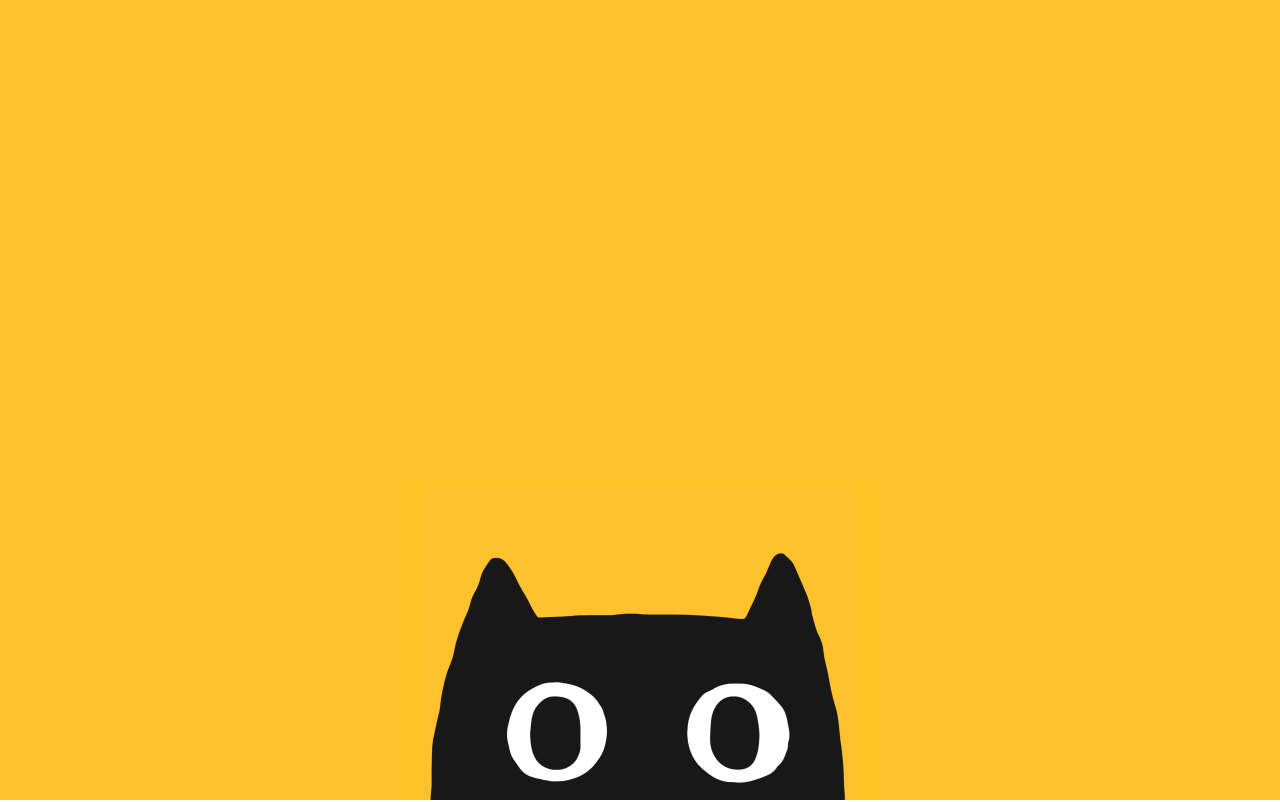
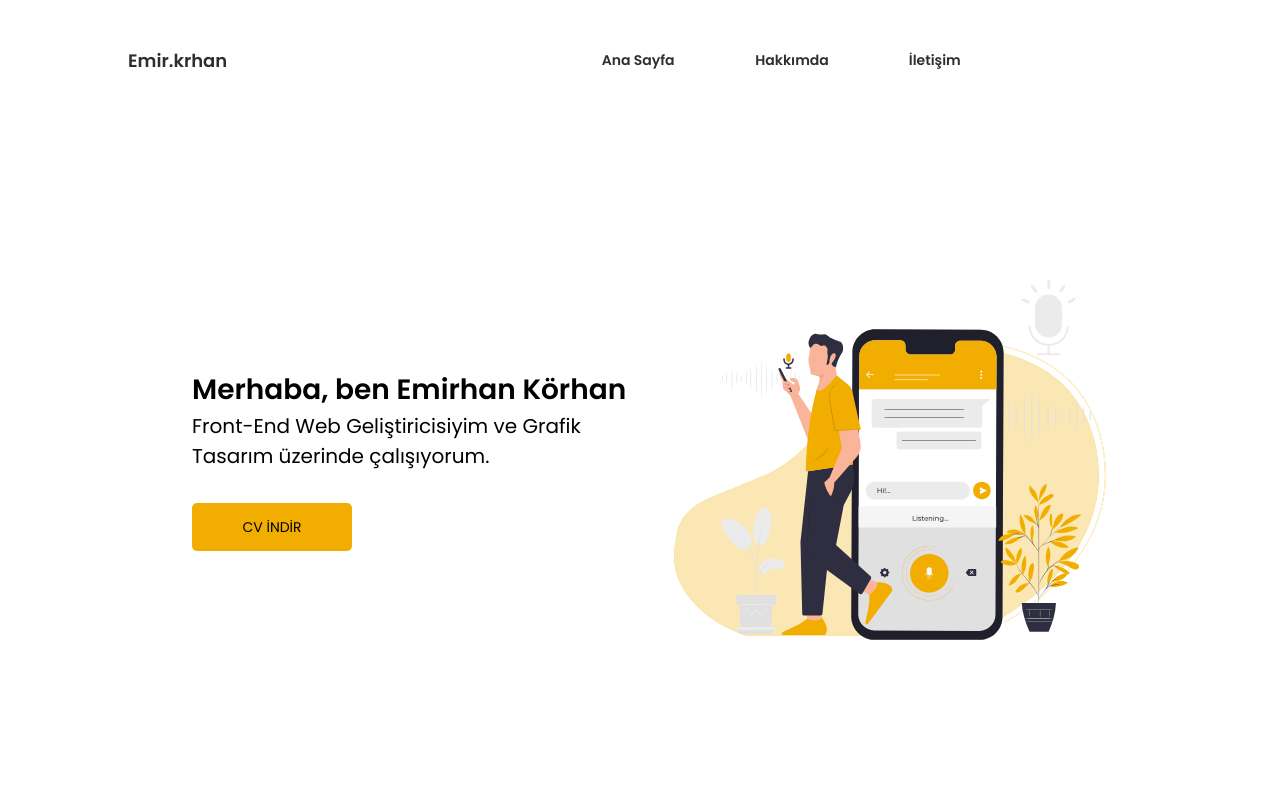
Before and after one commit to emirhankorhan/portfolio-master, a React (Create React App) app: page / in a window 1280 px wide. Shown: the top 802 px of the page. Built offline with nearby package versions, Linux system fonts and the light colour scheme.

Commit message:
back try

```diff
--- a/public/index.html
+++ b/public/index.html
@@ -2,6 +2,9 @@
 <html lang="en">
   <head>
     <meta charset="utf-8" />
+    <link rel="preconnect" href="https://fonts.googleapis.com">
+<link rel="preconnect" href="https://fonts.gstatic.com" crossorigin>
+<link href="https://fonts.googleapis.com/css2?family=Lexend:wght@100;200;300;400;500;600;700;800;900&display=swap" rel="stylesheet">
     <link rel="preconnect" href="https://fonts.googleapis.com">
 <link rel="preconnect" href="https://fonts.gstatic.com" crossorigin>
 <link href="https://fonts.googleapis.com/css2?family=Poppins&display=swap" rel="stylesheet">
--- a/src/App.css
+++ b/src/App.css
@@ -4,25 +4,6 @@
     padding: 0;
 }
 
-.app{
-    background-color: white;
-    width: 100%;
-    height: 100vh;
-    display: flex;
-    align-items: flex-end;
-    justify-content:center;
-    background-color: #ffc12c;
-}
-
-.gif-app{
-    width: 30rem;
-    height: 20rem;
-    background-image: url(petz.gif);
-    background-size: contain;
-    background-repeat: no-repeat;
-    background-position: bottom;
-}
-/*
 .opacitybutton{
     background-color: #fff;
     border: none;
@@ -194,4 +175,4 @@
 @keyframes ornek-animasyon {
     from {left: -100%;}
     to {left: 0;}
-  } */
+  }
--- a/src/App.js
+++ b/src/App.js
@@ -1,103 +1,96 @@
 import './App.css'
-// import Home from './component/home/Home';
+import Home from './component/home/Home';
 
-// import React, { useState } from 'react'
-// import Project from './component/project/Project';
-// import Footer from './component/footer/Footer';
-// import { Link } from 'react-scroll'
-// import About from './component/about/About';
+import React, { useState } from 'react'
+import Project from './component/project/Project';
+import Footer from './component/footer/Footer';
+import { Link } from 'react-scroll'
+
 
 
 
 function App() {
 
-  return(
-    <div className='app'>
+  const [onButton, setOnButton] = useState(false);
 
-      <div className='gif-app'></div>
+  const buttonaBas = () => {
+    setOnButton(true);
+  }
 
-    </div>
-  )
-  // const [onButton, setOnButton] = useState(false);
+  const buttonaBasma = () => {
+    setOnButton(false);
+  }
 
-  // const buttonaBas = () => {
-  //   setOnButton(true);
-  // }
+  if (onButton === false) {
+    return (
+      <div className='anadivana'>
 
-  // const buttonaBasma = () => {
-  //   setOnButton(false);
-  // }
+      <div className='navbar'>
+        <div className='navbarlogo'>Emir.krhan</div>
+        <div className='navbarlink'>
+          <a href='/' >Ana Sayfa</a>
+          <Link className='atagx' to="about" spy={true} smooth={true} duration={500}>
+          Hakkımda
+        </Link>
+        <Link className='atagx' to="contact" spy={true} smooth={true} duration={500}>
+          İletişim
+        </Link>
+        </div>
+        <i onClick={buttonaBas} class="fa-brands fa-microsoft"></i>
+      </div>
+      <a href='/' id='about'>{null}</a>
+      <Home/>
+      {/* <About/> */}
+      <Project/>
+      <a href='/' id='contact'>{null}</a>
+      <Footer/>
+      </div>
+    )}else if(onButton === true){
+      return(
+        <div>
+          <div className='navbar'>
+        <div className='navbarlogo'>Emir.krhan</div>
+        <div className='navbarlink'>
+          <a href='/' >Ana Sayfa</a>
+          <Link className='atagx' to="about" spy={true} smooth={true} duration={500}>
+          Hakkımda
+        </Link>
+        <Link className='atagx' to="contact" spy={true} smooth={true} duration={500}>
+          İletişim
+        </Link>
+        </div>
+        <i onClick={buttonaBas} class="fa-brands fa-microsoft"></i>
+      </div>
+        <div className='miniondiv'>
+          <div className='tagone'>
 
-  // if (onButton === false) {
-  //   return (
-  //     <div className='anadivana'>
-
-  //     <div className='navbar'>
-  //       <div className='navbarlogo'>Emir.krhan</div>
-  //       <div className='navbarlink'>
-  //         <a href='/' >Ana Sayfa</a>
-  //         <Link className='atagx' to="about" spy={true} smooth={true} duration={500}>
-  //         Hakkımda
-  //       </Link>
-  //       <Link className='atagx' to="contact" spy={true} smooth={true} duration={500}>
-  //         İletişim
-  //       </Link>
-  //       </div>
-  //       <i onClick={buttonaBas} class="fa-brands fa-microsoft"></i>
-  //     </div>
-  //     <a href='/' id='about'>{null}</a>
-  //     <Home/>
-  //     {/* <About/> */}
-  //     <Project/>
-  //     <a href='/' id='contact'>{null}</a>
-  //     <Footer/>
-  //     </div>
-  //   )}else if(onButton === true){
-  //     return(
-  //       <div>
-  //         <div className='navbar'>
-  //       <div className='navbarlogo'>Emir.krhan</div>
-  //       <div className='navbarlink'>
-  //         <a href='/' >Ana Sayfa</a>
-  //         <Link className='atagx' to="about" spy={true} smooth={true} duration={500}>
-  //         Hakkımda
-  //       </Link>
-  //       <Link className='atagx' to="contact" spy={true} smooth={true} duration={500}>
-  //         İletişim
-  //       </Link>
-  //       </div>
-  //       <i onClick={buttonaBas} class="fa-brands fa-microsoft"></i>
-  //     </div>
-  //       <div className='miniondiv'>
-  //         <div className='tagone'>
-
-  //         <i onClick={buttonaBasma} class="fa-solid fa-xmark"></i>
-  //         </div>
-  //         <div className='tagtwo'><a href='/' >
-  //           <button className='opacitybutton' onClick={buttonaBasma}>Ana Sayfa</button>
-  //             </a></div>
-  //         <div className='tagthree'>
-  //         <Link className='atagx' to="about" spy={true} smooth={true} duration={1000}>
-  //         <button className='opacitybutton' onClick={buttonaBasma}>Hakkımda</button>
-  //       </Link>
-  //         </div>
-  //         <div className='tagfive'>
-  //         <Link className='atagx' to="contact" spy={true} smooth={true} duration={1000}>
-  //         <button className='opacitybutton' onClick={buttonaBasma}>İletişim</button>
-  //       </Link>
-  //         </div>
+          <i onClick={buttonaBasma} class="fa-solid fa-xmark"></i>
+          </div>
+          <div className='tagtwo'><a href='/' >
+            <button className='opacitybutton' onClick={buttonaBasma}>Ana Sayfa</button>
+              </a></div>
+          <div className='tagthree'>
+          <Link className='atagx' to="about" spy={true} smooth={true} duration={1000}>
+          <button className='opacitybutton' onClick={buttonaBasma}>Hakkımda</button>
+        </Link>
+          </div>
+          <div className='tagfive'>
+          <Link className='atagx' to="contact" spy={true} smooth={true} duration={1000}>
+          <button className='opacitybutton' onClick={buttonaBasma}>İletişim</button>
+        </Link>
+          </div>
 
 
-  //       </div>
-  //       <a href='/' id='about'>{null}</a>
-  //     <Home/>
-  //     {/* <About/> */}
-  //     <Project/>
-  //     <a href='/' id='contact'>{null}</a>
-  //     <Footer/>
-  //       </div>
-  //     )
-  //   }
+        </div>
+        <a href='/' id='about'>{null}</a>
+      <Home/>
+      {/* <About/> */}
+      <Project/>
+      <a href='/' id='contact'>{null}</a>
+      <Footer/>
+        </div>
+      )
+    }
 
 
 }
```
Also changed, not shown: src/Samurai.gif (added).
